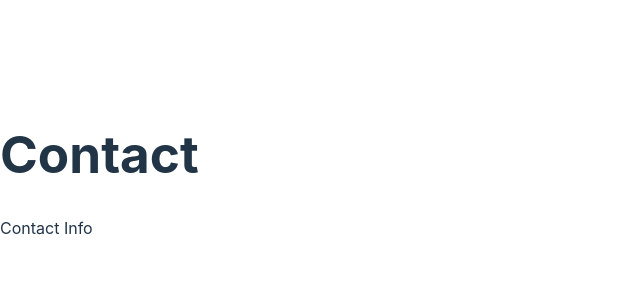
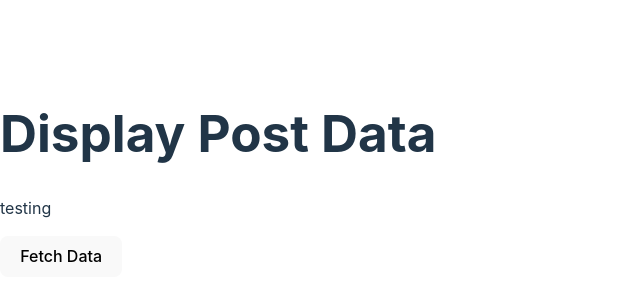
Before and after one commit to NamelessTechnologies/Clipr, a React (Vite) app in the folder frontend/: page / in a window 1280 px wide. Shown: the part 226-526 px from the top of the page, without its empty margins (0-640 px from the left). Built offline with nearby package versions, Linux system fonts and the light colour scheme.

Commit message:
test-commit

```diff
--- /dev/null
+++ b/frontend/src/api.ts
@@ -0,0 +1,27 @@
+import Post from "./types/Post";
+
+const url = 'http://localhost:5001/';
+
+export const fetchPosts = async (): Promise<Post[]> => {
+    try {
+        const response = await fetch(url + 'post/');
+        const json = await response.json();
+        const posts: Post[] = [];
+        json.forEach((post: any) => {
+            const NewPost: Post = {
+                post_id: post.postID,
+                user_id: post.userID,
+                title: post.title,
+                description: post.description,
+                datePosted: post.datePosted,
+                mediaTpe: post.mediaType,
+            };
+            posts.push(NewPost);
+            console.log("title: " + post.title);
+        });
+        return posts;
+    } catch (error) {
+        console.error(error);
+        throw new Error("Error getting post data");
+    }
+}
--- a/frontend/src/main.tsx
+++ b/frontend/src/main.tsx
@@ -2,11 +2,11 @@ import { StrictMode } from 'react'
 import { createRoot } from 'react-dom/client'
 import App from './App.tsx'
 import './index.css'
-import PostWithCommentsTest from './pages/PostWithCommentsTest.tsx'
+import PostTest from './pages/PostTest.tsx'
 
 createRoot(document.getElementById('root')!).render(
   <StrictMode>
     {/* <App /> */}
-    <PostWithCommentsTest></PostWithCommentsTest>
+    <PostTest></PostTest>
   </StrictMode>,
 )
--- /dev/null
+++ b/frontend/src/pages/PostTest.tsx
@@ -0,0 +1,18 @@
+import { fetchPosts } from "../api";
+
+function PostTest() {
+
+    return (
+      <div className="container mx-auto px-4">
+        <h1 className="text-3xl font-bold">Display Post Data</h1>
+        <p>testing</p>
+
+        <button onClick={fetchPosts}>
+          Fetch Data
+        </button>
+
+      </div>
+    );
+  }
+
+export default PostTest;
--- a/frontend/src/pages/PostWithCommentsTest.tsx
+++ /dev/null
@@ -1,14 +0,0 @@
-function PostWithCommentsTest() {
-
-
-
-    return (
-      <div className="container mx-auto px-4">
-        <h1 className="text-3xl font-bold">Contact</h1>
-        <p>Contact Info</p>
-
-      </div>
-    );
-  }
-
-export default PostWithCommentsTest;
--- /dev/null
+++ b/frontend/src/types/Post.ts
@@ -0,0 +1,8 @@
+export default interface Post {
+    post_id: number,
+    user_id: number,
+    title: string,
+    description: string,
+    datePosted: Date,
+    mediaTpe: string
+}
```
Also changed, not shown: frontend/src/Video2.tsx (+26 -26 lines), frontend/src/api.tsx (deleted, +0 -16 lines), frontend/src/styles/PostTest.css (added).
